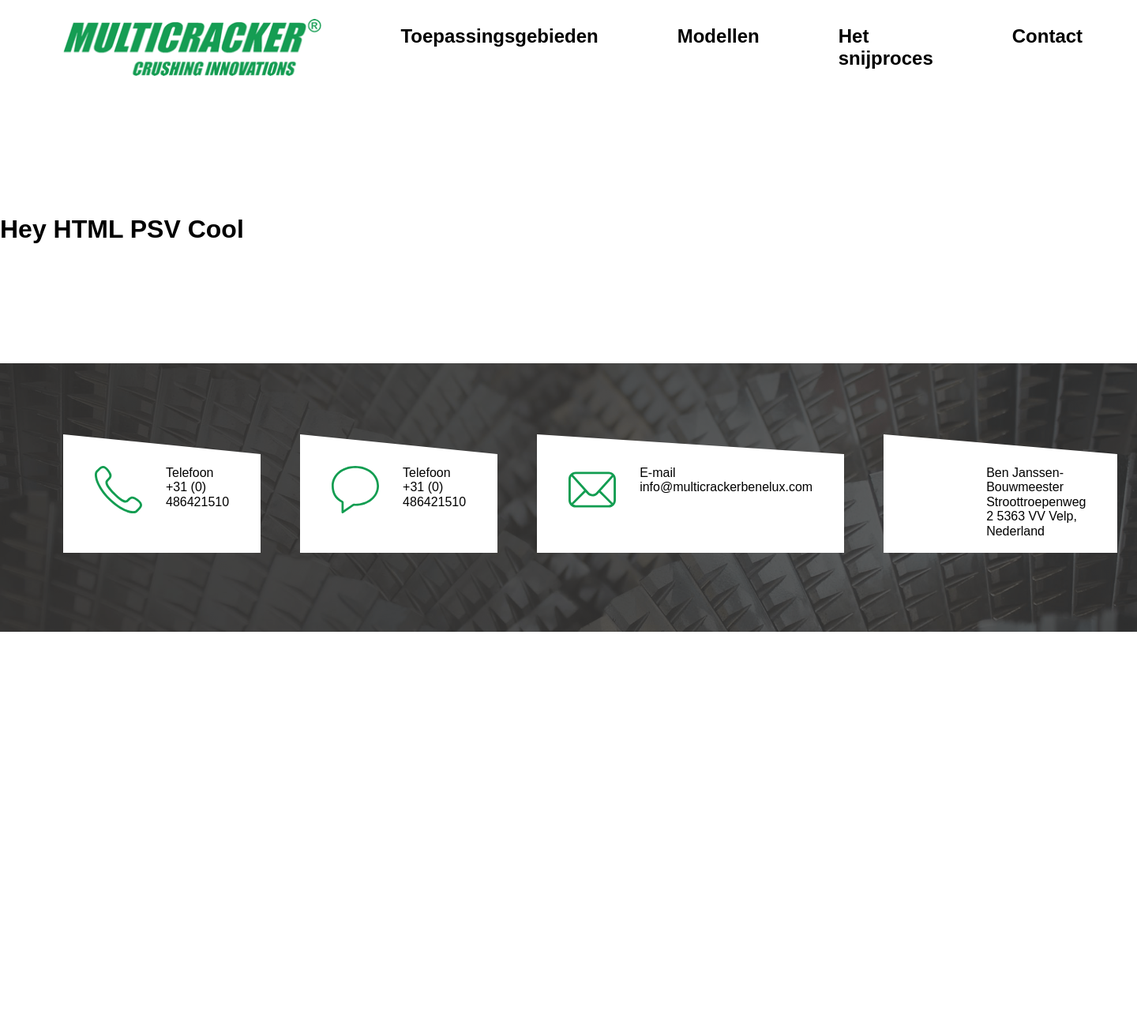
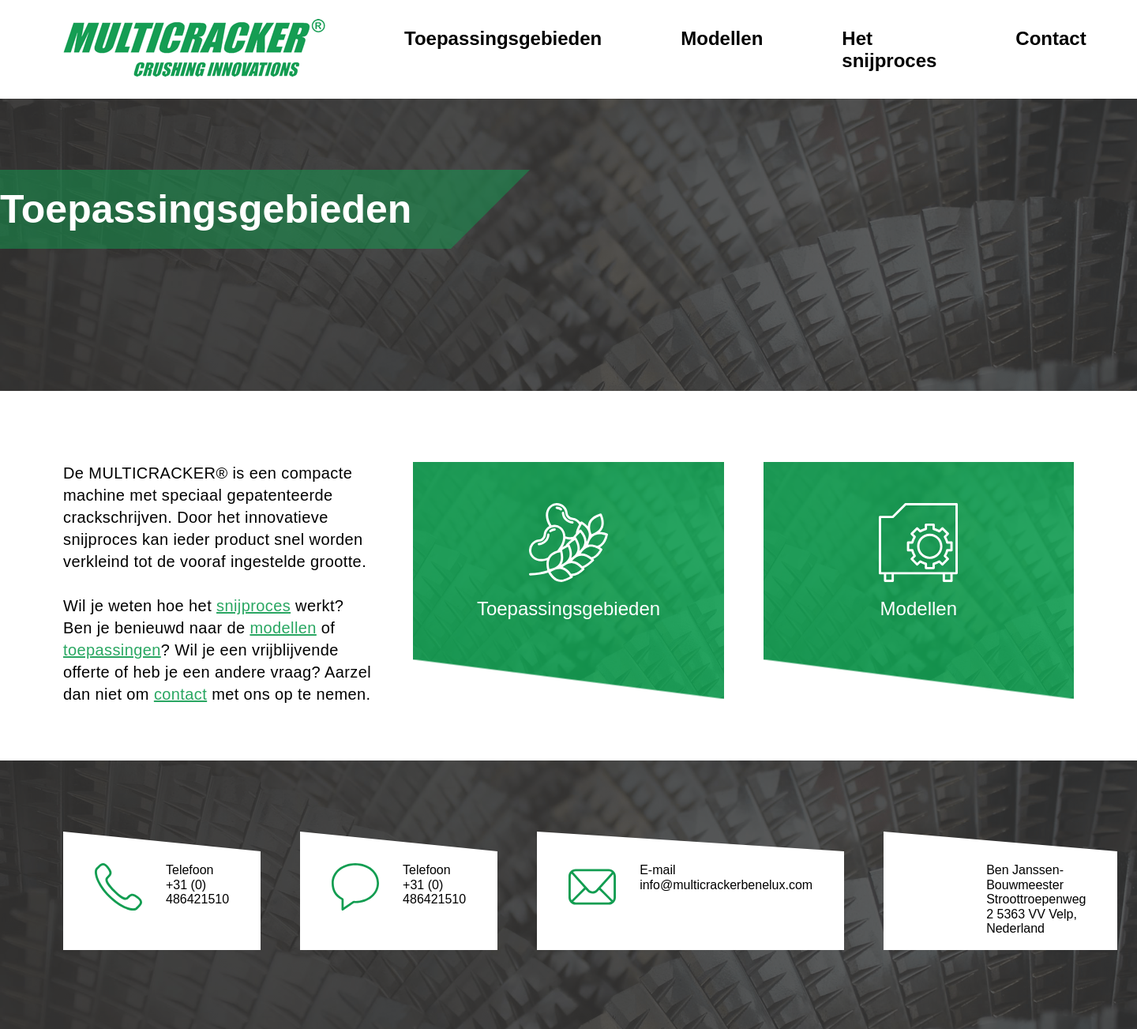
Before and after one commit to Schayik/multicracker-gulp, a web app: file public/toepassingsgebieden.html in a window 1440 px wide. Shown: the whole page at 79% size. Before the commit the page ends 800 px from the top, so only its background shows below. Run offline with its HTML, style and script files only (its server is not run), Linux system fonts and the light colour scheme; some libraries are stand-ins or nearby versions; some web fonts are replaced.

Commit message:
feat: header for all pages

```diff
--- a/data/links.json
+++ b/data/links.json
@@ -1,5 +1,5 @@
 [
-    { "link": "./toepassingsgebieden.html", "label": "Toepassingsgebieden" },
+    { "link": "./toepassingsgebieden.html", "label": "Toepassingsgebieden", "active": "@@active-link" },
     { "link": "./modellen.html", "label": "Modellen" },
     { "link": "./snijproces.html", "label": "Het snijproces" },
     { "link": "./contact.html", "label": "Contact" }
--- a/html/components/navbar.html
+++ b/html/components/navbar.html
@@ -1,6 +1,8 @@
 <div class='navbar'>
     <div class='compress content'>
-        <img src='./images/logo.png' alt='Multicracker Benelux Logo' />
+        <a href='./'>
+            <img src='./images/logo.png' alt='Multicracker Benelux Logo' />
+        </a>
         <nav>
             <ul>
                 @@loop('./link.html', '../data/links.json')
--- a/public/toepassingsgebieden.html
+++ b/public/toepassingsgebieden.html
@@ -13,7 +13,9 @@
 <body>
   <div class='navbar'>
     <div class='compress content'>
-      <img src='./images/logo.png' alt='Multicracker Benelux Logo' />
+      <a href='./'>
+        <img src='./images/logo.png' alt='Multicracker Benelux Logo' />
+      </a>
       <nav>
         <ul>
           <li>
@@ -32,7 +34,36 @@
       </nav>
     </div>
   </div>
-  <h1>Hey HTML PSV Cool</h1>
+  <header class='not-home'>
+    <div class='overlay'></div>
+    <div class='wrapper'>
+      <div class='flag'>
+        <h1>Toepassingsgebieden</h1>
+      </div>
+      <div class='triangle'></div>
+    </div>
+    <div class='spacer'></div>
+  </header>
+  <section class='home'>
+    <div class='content compress'>
+      <div class='markdown'>
+        <p>De MULTICRACKER® is een compacte machine met speciaal gepatenteerde crackschrijven. Door het innovatieve snijproces kan ieder product snel worden verkleind tot de vooraf ingestelde grootte.</p>
+        <p>Wil je weten hoe het <a href="./snijprocess">snijproces</a> werkt? Ben je benieuwd naar de <a href="./modellen">modellen</a> of <a href="./toepassingen">toepassingen</a>? Wil je een vrijblijvende offerte of heb je een andere vraag? Aarzel dan niet om <a href="./contact">contact</a> met ons op te nemen.</p>
+      </div>
+      <a href='./toepassingsgebieden.html' class='button'>
+        <img src='./icons/applications.svg' />
+        <p>Toepassingsgebieden</p>
+        <div class='overlay'></div>
+        <div class='triangle'></div>
+      </a>
+      <a href='./modellen.html' class='button'>
+        <img src='./icons/models.svg' />
+        <p>Modellen</p>
+        <div class='overlay'></div>
+        <div class='triangle'></div>
+      </a>
+    </div>
+  </section>
   <footer>
     <div class='overlay'></div>
     <div class='content compress'>
--- a/stylus/components/header.styl
+++ b/stylus/components/header.styl
@@ -1,5 +1,7 @@
-$flag-height = 220px;
+$flag-height = 100px
 $border-height = .5 * $flag-height
+$flag-height-home = 220px
+$border-height-home = .5 * $flag-height-home
 
 header
     background-image: url('../images/cracker.png')
@@ -16,6 +18,7 @@
         padding-bottom: 90px;
 
     .wrapper
+        position: relative;
         height: $flag-height;
         display: flex;
 
@@ -37,3 +40,36 @@
             border-left: $border-height solid $green;
             border-bottom: $border-height solid transparent;
             border-right: $border-height solid transparent;
+
+    &.not-home
+        position: relative;
+
+        .overlay
+            position: absolute;
+            background-color: $black-overlay;
+            top: 0;
+            right: 0;
+            bottom: 0;
+            left: 0;
+
+        .wrapper
+            .flag
+                background-color: $green-opacity
+                padding-right: 50px;
+
+            .triangle
+                border-top: $border-height solid $green-opacity;
+                border-left: $border-height solid $green-opacity;
+                border-bottom: $border-height solid transparent;
+                border-right: $border-height solid transparent;
+
+    &.home-header
+
+        .wrapper
+            height: $flag-height-home;
+
+            .triangle
+                border-top: $border-height-home solid $green;
+                border-left: $border-height-home solid $green;
+                border-bottom: $border-height-home solid transparent;
+                border-right: $border-height-home solid transparent;
--- a/stylus/components/navbar.styl
+++ b/stylus/components/navbar.styl
@@ -7,8 +7,11 @@
         align-items: center;
         justify-content: space-between;
 
-    img
-        height: 72px;
+    a.logo
+        &:hover
+            cursor: pointer;
+        img
+            height: 72px;
 
     ul
         display: flex;
--- a/stylus/general/colors.styl
+++ b/stylus/general/colors.styl
@@ -1,4 +1,5 @@
 $white = #ffffff
 $black = #000000
 $green = rgba(18, 157, 81, 0.9)
+$green-opacity = rgba(18, 157, 81, 0.5)
 $black-overlay = rgba(50, 50, 50, 0.8)
--- a/stylus/pages/home.styl
+++ b/stylus/pages/home.styl
@@ -8,7 +8,7 @@
         padding-top: 90px;
         padding-bottom: 70px;
 
-        .markdown, .button
+        .markdown, a.button
             flex: 1 1 0px
 
         .markdown
@@ -22,7 +22,7 @@
             p:not(:first-child)
                 margin-top: 28px;
 
-        .button
+        a.button
             position: relative;
             margin-left: 50px;
             height: 300px;
@@ -34,6 +34,8 @@
             justify-content: center;
             align-items: center;
             padding-bottom: 50px;
+
+            &:hover { cursor: pointer }
 
             img, p
                 position: relative;
```
Also changed, not shown: html/components/header.html (+7 -2 lines), html/pages/home.html (+4 -4 lines), html/toepassingsgebieden.html (+6 -1 lines), public/index.html (+8 -6 lines), public/css/index.css.
